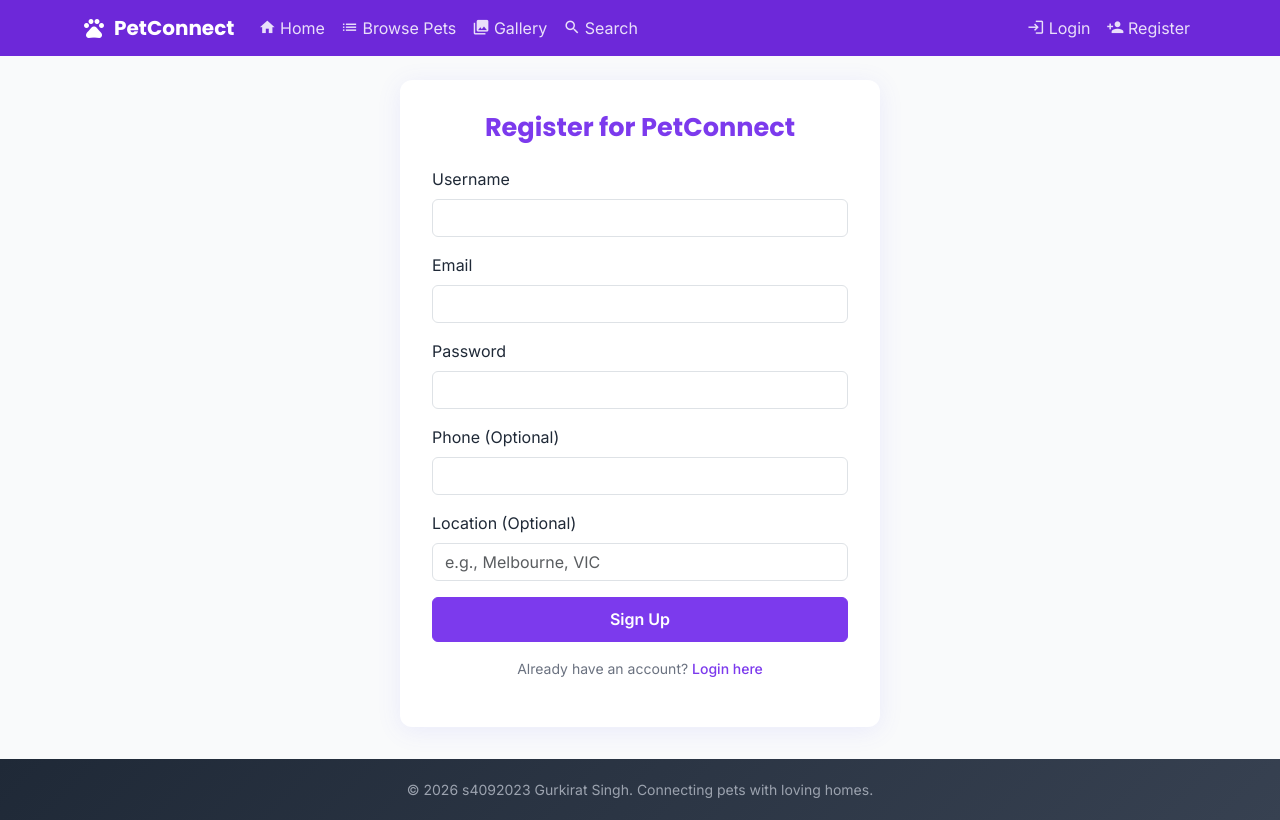
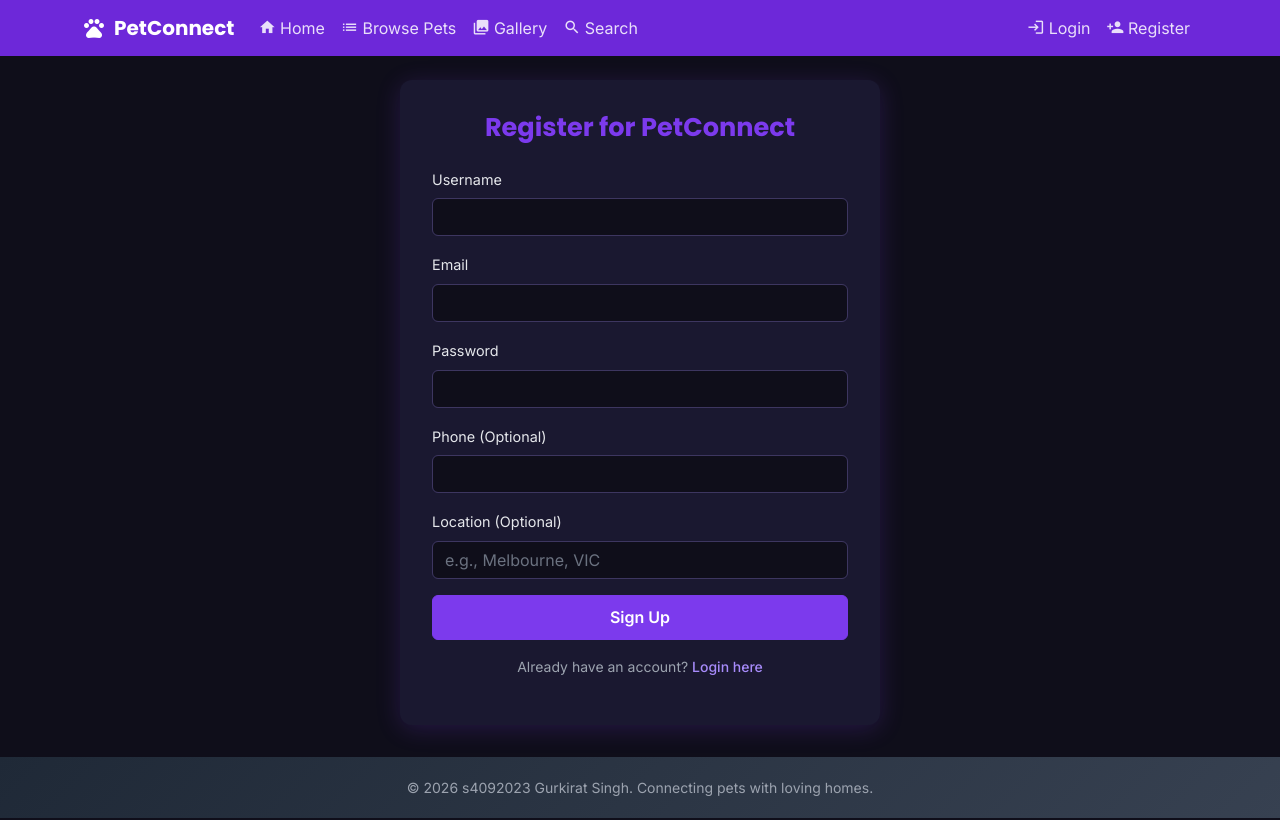
Before and after one commit to Gurkirat336/GurkiratWP, a PHP site: page /register.php in a window 1280 px wide. Run offline with PHP 8.4, Linux system fonts and the light colour scheme.

Commit message:
changed the colour to a darker theme

```diff
--- a/a3/assets/css/styles.css
+++ b/a3/assets/css/styles.css
@@ -16,8 +16,8 @@
 
 body {
     font-family: 'Inter', sans-serif;
-    color: var(--text-dark);
-    background-color: var(--bg-light);
+    color: #e5e7eb;
+    background-color: #0f0e1a;
 }
 
 h1, h2, h3, h4, h5, h6, .navbar-brand {
@@ -301,10 +301,10 @@ h1, h2, h3, h4, h5, h6, .navbar-brand {
 .auth-card {
     max-width: 480px;
     margin: 0 auto;
-    background: var(--bg-white);
+    background: #1a1830;
     border-radius: 12px;
     padding: 2rem;
-    box-shadow: 0 4px 24px rgba(99, 102, 241, 0.1);
+    box-shadow: 0 4px 24px rgba(124, 58, 237, 0.2);
 }
 
 .auth-heading {
@@ -314,6 +314,30 @@ h1, h2, h3, h4, h5, h6, .navbar-brand {
     color: var(--primary);
     text-align: center;
     margin-bottom: 1.5rem;
+}
+
+.auth-card .form-label {
+    color: #e5e7eb;
+    font-family: 'Inter', sans-serif;
+    font-size: 0.9rem;
+}
+
+.auth-card .form-control {
+    background-color: #0f0e1a;
+    border: 1px solid #3d3660;
+    color: #e5e7eb;
+    font-family: 'Inter', sans-serif;
+}
+
+.auth-card .form-control:focus {
+    background-color: #0f0e1a;
+    border-color: var(--primary);
+    color: #e5e7eb;
+    box-shadow: 0 0 0 0.2rem rgba(124, 58, 237, 0.25);
+}
+
+.auth-card .form-control::placeholder {
+    color: #6b7280;
 }
 
 .auth-card .btn-primary {
@@ -334,11 +358,11 @@ h1, h2, h3, h4, h5, h6, .navbar-brand {
     text-align: center;
     margin-top: 1rem;
     font-size: 0.875rem;
-    color: var(--text-light);
+    color: #9ca3af;
 }
 
 .auth-link a {
-    color: var(--primary);
+    color: var(--primary-light);
     text-decoration: none;
     font-weight: 500;
 }
```
